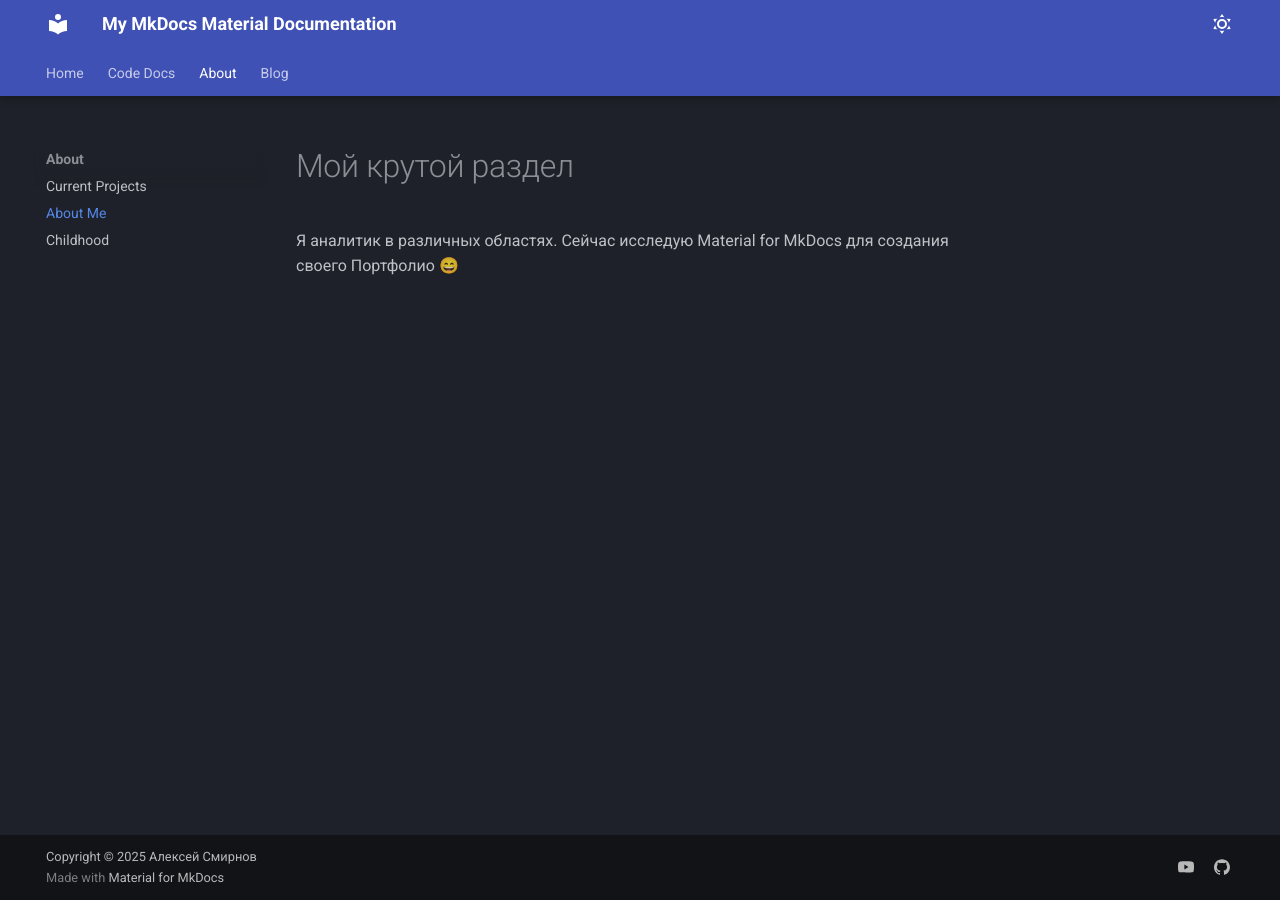
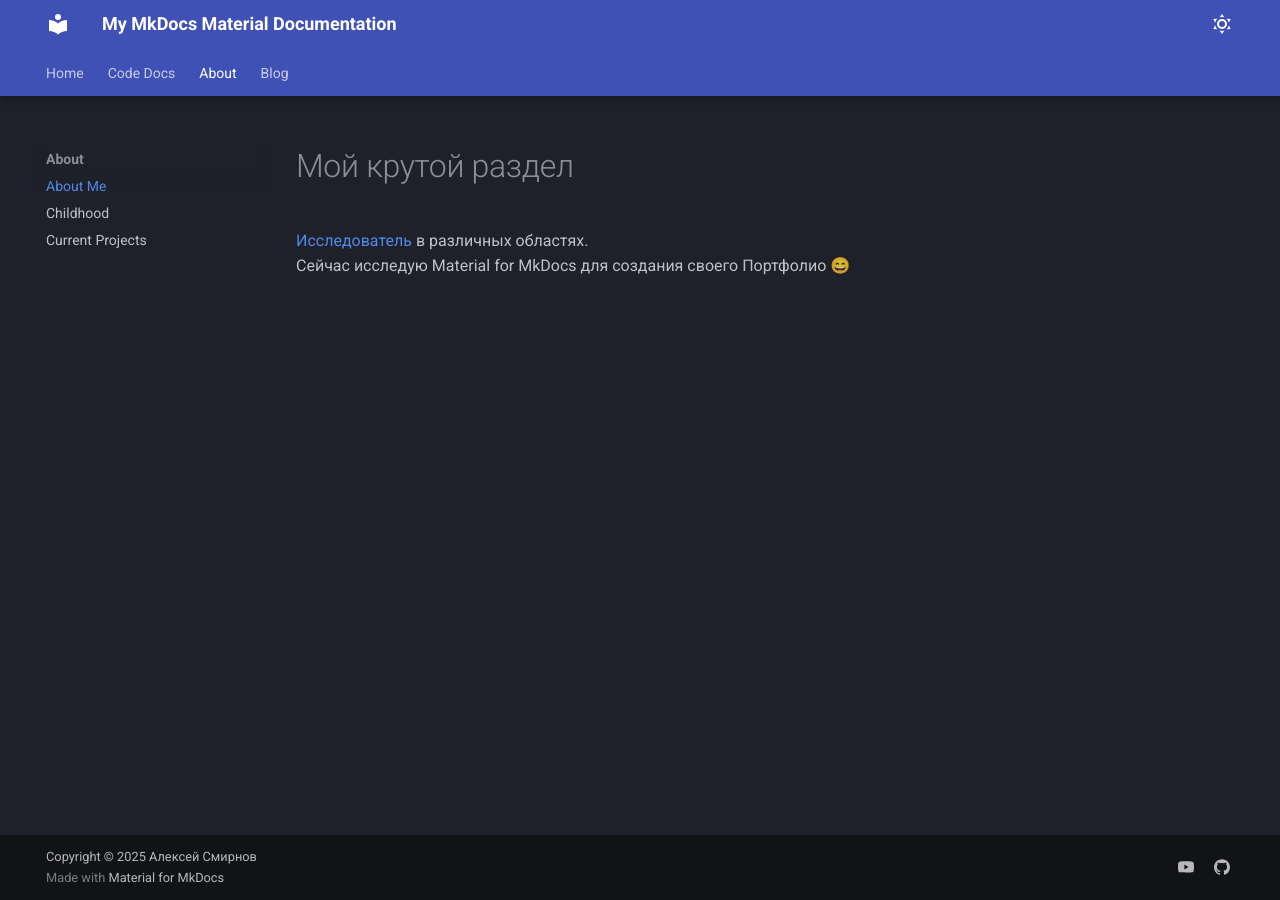
Before and after one commit to magus1968/Portfolio, an MkDocs documentation site: the page built from docs/about/about.md, in a window 1280 px wide. Built offline with MkDocs 1.6.1 and Material for MkDocs 9.7.7, drawn with Linux system fonts in a browser that asks for light colours.

Commit message:
Change order About section

```diff
--- a/docs/about/about.md
+++ b/docs/about/about.md
@@ -1,3 +1,4 @@
 # Мой крутой раздел
 
-Я аналитик в различных областях. Сейчас исследую Material for MkDocs для создания своего Портфолио 😄
+[Исследователь](https://www.humdes.com/ru/results/G_1_4_3dcb3381b6/#/mechanics/profile) в различных областях.
+Сейчас исследую Material for MkDocs для создания своего Портфолио 😄
--- a/mkdocs.yml
+++ b/mkdocs.yml
@@ -80,9 +80,9 @@ nav:
   - Code Docs:
     - Python: coding/my-first-python-file.md
   - About:   # Обо мне - можно по русски писать
-    - Current Projects: about/projects.md
     - About Me: about/about.md
     - Childhood: about/childhood.md
+    - Current Projects: about/projects.md
   - Blog:
     - blog/index.md
 
```
